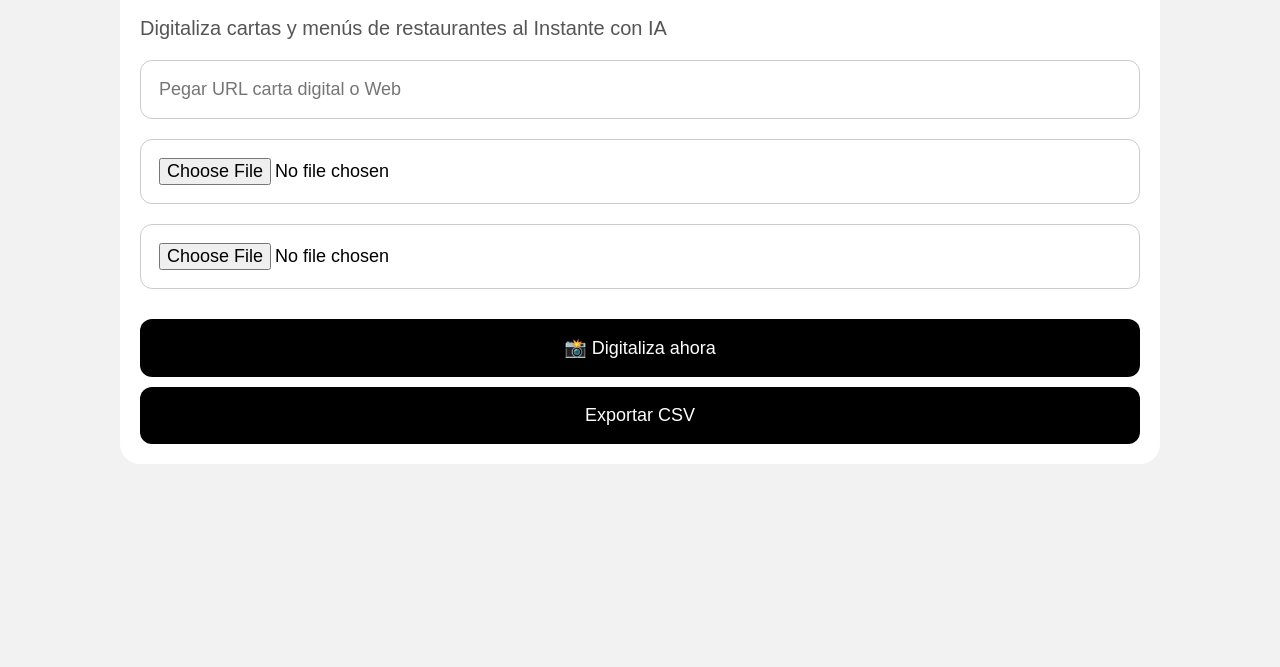
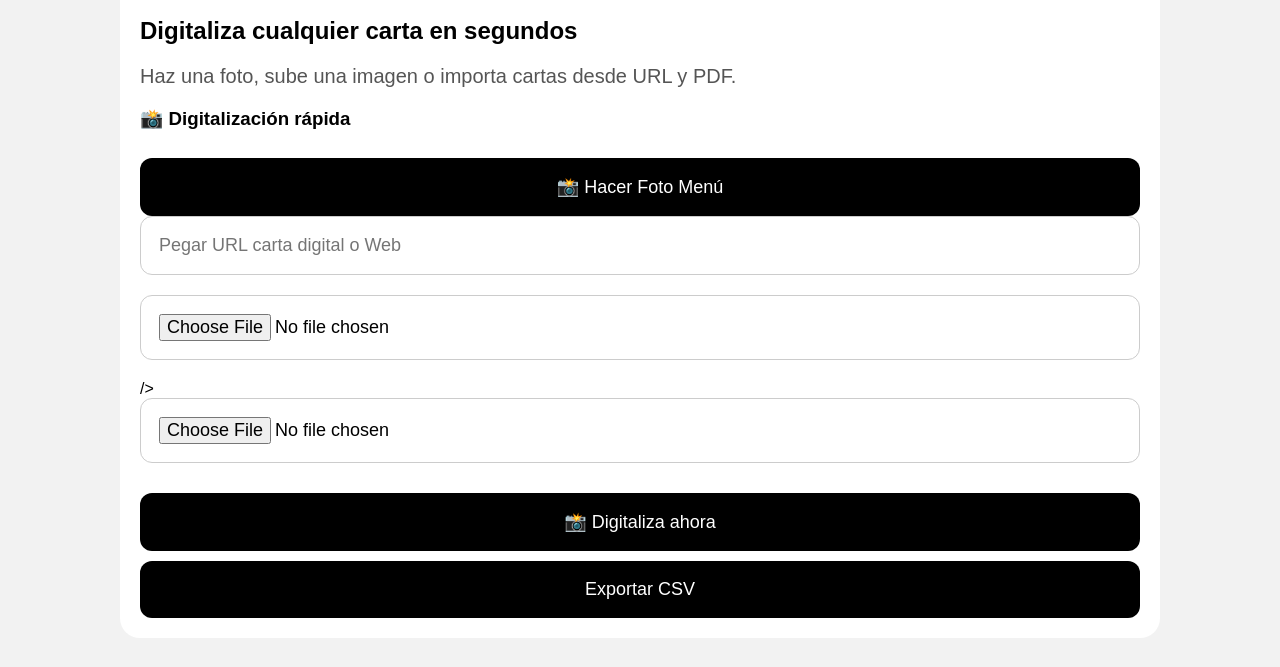
Before and after one commit to johnxxxs/MenuAi-App, a website: page public/index.html in a window 1280 px wide. Shown: the part 133-800 px from the top of the page. Drawn offline with Linux system fonts and the light colour scheme.

Commit message:
Update index.html with new features and content

```diff
--- a/public/index.html
+++ b/public/index.html
@@ -218,9 +218,30 @@
 
   <h1>MenuAi App</h1>
 
-  <p>
-    Digitaliza cartas y menús de restaurantes al Instante con IA
-  </p>
+<h2>
+  Digitaliza cualquier carta en segundos
+</h2>
+
+<p>
+  Haz una foto, sube una imagen o importa cartas desde URL y PDF.
+</p>
+
+  <h3>📸 Digitalización rápida</h3>
+
+  <button
+  id="cameraButton"
+  onclick="openCamera()"
+>
+📸 Hacer Foto Menú
+</button>
+
+<input
+  type="file"
+  id="cameraFile"
+  accept="image/*"
+  capture="environment"
+  style="display:none;"
+/>
 
   <input
     type="text"
@@ -229,10 +250,10 @@
   />
 
   <input
-    type="file"
-    id="imageFile"
-    accept="image/*"
-    capture="environment"
+  type="file"
+  id="imageFile"
+  accept="image/*"
+/>
   />
 
   <input
```
